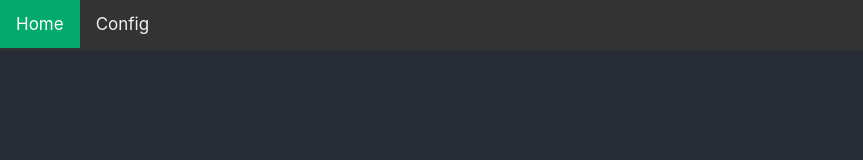
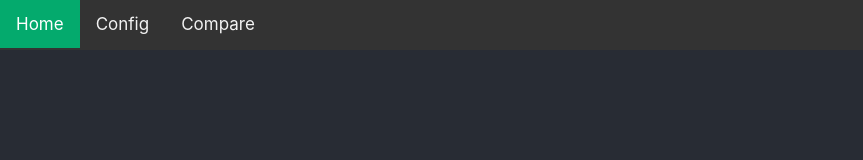
Before and after one commit to LukaszBala/car-configurator, a React (Create React App) app: page / in a window 1280 px wide. Shown: the top 160 px of the page, without its empty margins (0-863 px from the left). Built offline with nearby package versions, Linux system fonts and the light colour scheme.

Commit message:
add coperator page

```diff
--- a/src/App.js
+++ b/src/App.js
@@ -3,6 +3,7 @@ import Configurator from "./components/Configurator";
 import Home from "./components/Home";
 import NavBar from "./components/NavBar/NavBar";
 import React from "react";
+import Comparator from "./components/Comparator/Comparator";
 
 function App() {
     return (
@@ -12,6 +13,7 @@ function App() {
                 <Switch>
                     <Route exact path="/" component={Home} />
                     <Route exact path="/config" component={Configurator} />
+                    <Route exact path="/compare" component={Comparator} />
                 </Switch>
             </BrowserRouter>
         </div>
--- /dev/null
+++ b/src/components/Comparator/Comparator.js
@@ -0,0 +1,8 @@
+const Comparator = () => {
+    return (
+        <div>
+        </div>
+    )
+}
+
+export default Comparator
--- a/src/components/NavBar/NavBar.js
+++ b/src/components/NavBar/NavBar.js
@@ -5,6 +5,7 @@ const NavBar = () => (
     <div className="NavBar">
         <a className="active" href="/">Home</a>
         <a href="/config">Config</a>
+        <a href="/compare">Compare</a>
     </div>
 );
 
```
